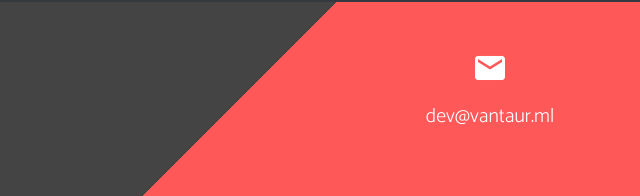
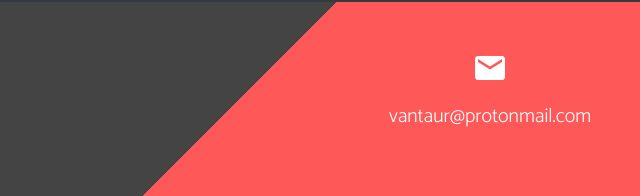
Before and after one commit to vantaur/vantaur-website, a plain HTML site: page index.html in a window 1280 px wide. Shown: the part 2995-3191 px from the top of the page, 150-790 px from the left. Drawn offline with nearby package versions, Linux system fonts and the light colour scheme.

Commit message:
Email address update.

```diff
--- a/index.html
+++ b/index.html
@@ -225,7 +225,7 @@
                 <div class="row d-md-flex text-white text-center wow fadeIn">
                     <div class="col-md-12 p-5 text-center">
                         <p><em class="material-icons dp36">email</em></p>
-                        <p class="lead">dev@vantaur.ml</5p>
+                        <p class="lead">vantaur@protonmail.com</5p>
                     </div>
                 </div>
             </div>
```
